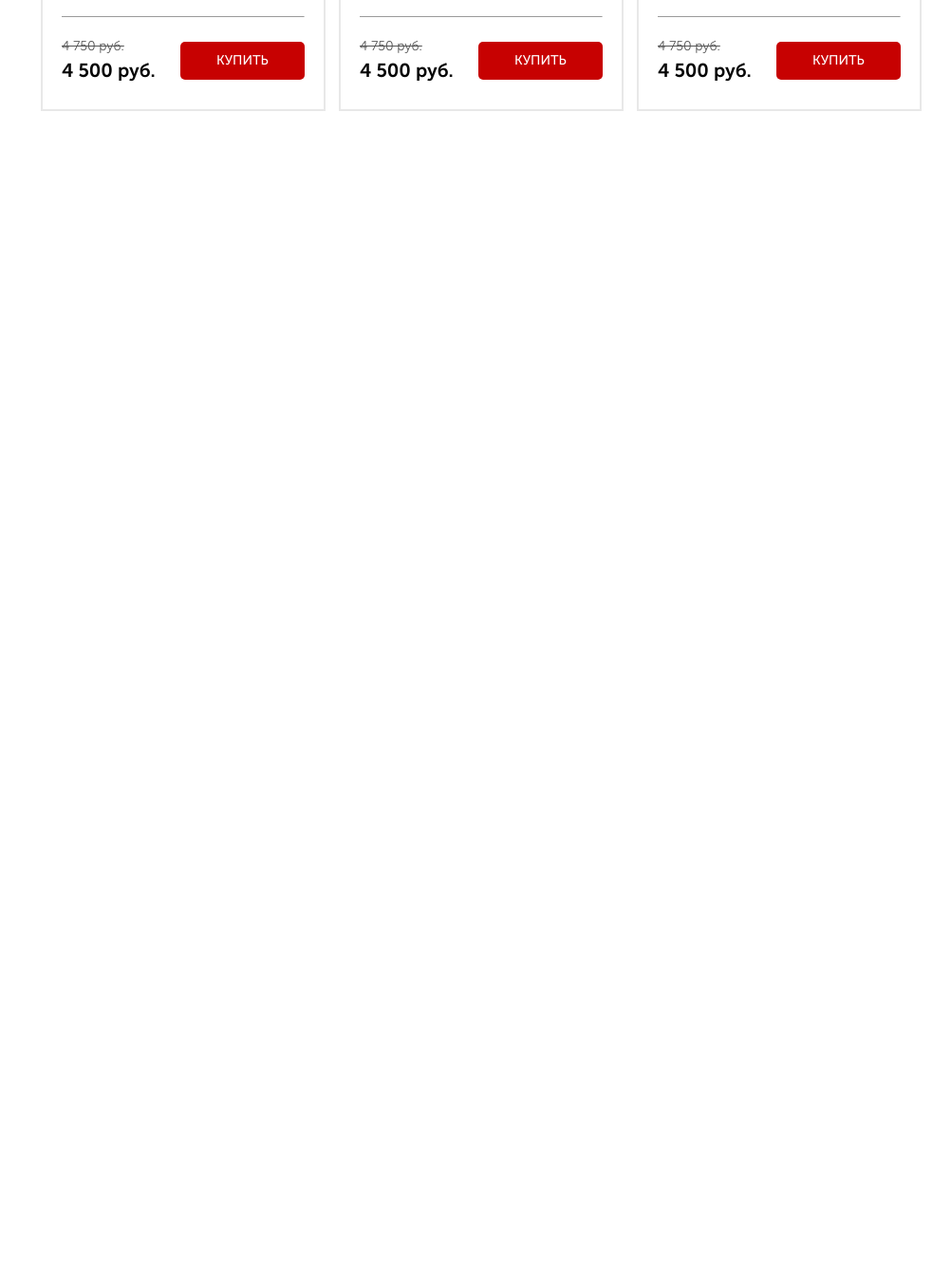
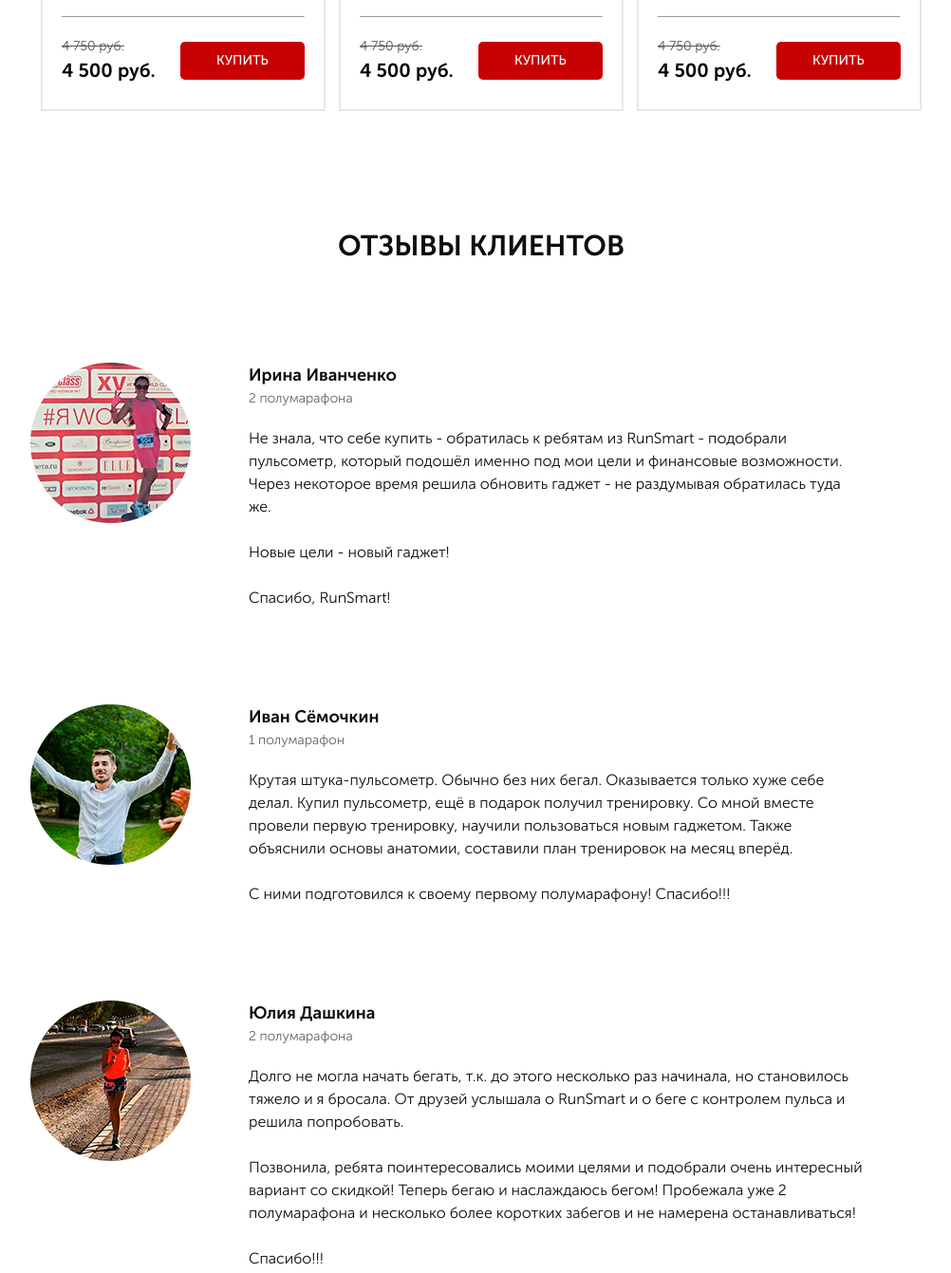
Before and after one commit to NightSonrik/project2_polar, a website: page src/index.html in a window 1280 px wide. Shown: the part 3740-5081 px from the top of the page at 95% size, without its empty margins (133-1135 px from the left). Before the commit the page ends 3977 px from the top, so only its background shows below. Drawn offline with nearby package versions, Linux system fonts and the light colour scheme.

Commit message:
added section review

```diff
--- a/src/index.html
+++ b/src/index.html
@@ -371,6 +371,71 @@
             </div>
         </div>
     </section>
+    <section class="review">
+        <div class="container">
+            <h2 class="title">отзывы клиентов</h2>
+           <div class="review__block">
+               <div class="review__img">
+                    <img src="img/review_customer_1.png" alt="customer1" class="review__img">
+               </div>
+               <div class="review__info">
+                    <div class="review__subtitle">
+                        Ирина Иванченко
+                    </div>
+                    <div class="review__marafons">
+                        2 полумарафона
+                    </div>
+                    <div class="review__descr">
+                        Не знала, что себе купить - обратилась к ребятам из RunSmart - подобрали пульсометр, который подошёл именно под мои цели и финансовые возможности.
+                        Через некоторое время решила обновить гаджет - не раздумывая обратилась туда же.
+                        <br><br>
+                        Новые цели - новый гаджет!
+                        <br><br>
+                        Спасибо, RunSmart!
+                    </div>
+               </div>
+           </div>
+           <div class="review__block">
+               <div class="review__img">
+                <img src="img/review_customer_2.png" alt="customer2" class="review__img">
+               </div>
+               <div class="review__info">
+                    <div class="review__subtitle">
+                        Иван Сёмочкин
+                    </div>
+                    <div class="review__marafons">
+                        1 полумарафон
+                    </div>
+                    <div class="review__descr">
+                        Крутая штука-пульсометр. Обычно без них бегал. Оказывается только хуже себе делал.
+                        Купил пульсометр, ещё в подарок получил тренировку. Со мной вместе провели первую тренировку, научили пользоваться новым гаджетом. Также объяснили основы анатомии, составили план тренировок на месяц вперёд.
+                        <br><br>
+                        С ними подготовился к своему первому полумарафону! Спасибо!!!
+                    </div>
+               </div>
+           </div>
+           <div class="review__block">
+               <div class="review__img">
+                <img src="img/review_customer_3.png" alt="customer3" class="review__img">
+               </div>
+               <div class="review__info">
+                    <div class="review__subtitle">
+                        Юлия Дашкина
+                    </div>
+                    <div class="review__marafons">
+                        2 полумарафона
+                    </div>
+                    <div class="review__descr">
+                        Долго не могла начать бегать, т.к. до этого несколько раз начинала, но становилось тяжело и я бросала. От друзей услышала о RunSmart и о беге с контролем пульса и решила попробовать.
+                        <br><br>
+                        Позвонила, ребята поинтересовались моими целями и подобрали очень интересный вариант со скидкой! Теперь бегаю и наслаждаюсь бегом! Пробежала уже 2 полумарафона и несколько более коротких забегов и не намерена останавливаться!
+                         <br><br>
+                        Спасибо!!!
+                    </div>
+               </div>
+           </div>
+        </div>
+    </section>
 
     <script type="text/javascript" src="//code.jquery.com/jquery-1.11.0.min.js"></script>
     <script type="text/javascript" src="//code.jquery.com/jquery-migrate-1.2.1.min.js"></script>
--- a/src/sass/base/_media.scss
+++ b/src/sass/base/_media.scss
@@ -30,6 +30,11 @@
             img {
                 width: 100%;
             }
+        }
+    }
+    .review {
+        &__info {
+            width: 540px;
         }
     }
 }
@@ -73,6 +78,11 @@
         &__tab {
             width: 165px;
             font-size: 16px;
+        }
+    }
+    .review {
+        &__info {
+            width: 380px;
         }
     }
 }
@@ -138,4 +148,14 @@
             margin-top: 35px;
         }
     }
+    .review {
+        &__block {
+            flex-wrap: wrap;
+            justify-content: center;
+        }
+        &__info {
+            width: 100%;
+            margin-top: 30px;
+        }
+    }
 }
--- /dev/null
+++ b/src/sass/blocks/_reviews.scss
@@ -0,0 +1,34 @@
+.review {
+    text-align: center;
+    padding-bottom: 61px;
+    &__block {
+        margin-top: 100px;
+        display: flex;
+        justify-content: space-between;
+        max-width: 880px;
+    }
+    &__img {
+        width: 169px;
+        height: 169px;
+    }
+    &__info {
+        width: 650px;
+        text-align: left;
+    }
+    &__subtitle {
+        font-size: 18px;
+        color: #0d0d0d;
+        font-weight: 700;
+    }
+    &__marafons {
+        font-size: 14px;
+        color: #646464;
+        font-weight: 300;
+    }
+    &__descr {
+        font-size: 16px;
+        font-weight: 300;
+        color: #0d0d0d;
+        margin-top: 20px;
+    }
+}
--- a/src/sass/style.scss
+++ b/src/sass/style.scss
@@ -15,7 +15,7 @@
 @import 'blocks/forms';
 @import 'blocks/carousel';
 @import 'blocks/catalog';
-
+@import 'blocks/reviews';
 
 
 
```
Also changed, not shown: src/css/style.min.css.
